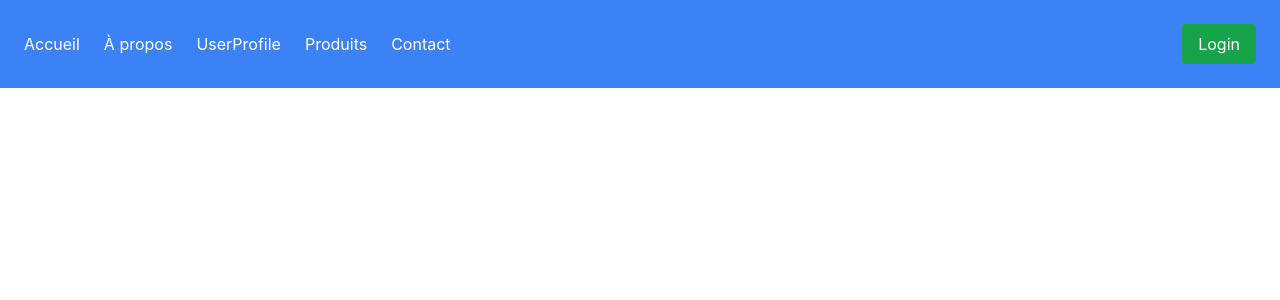
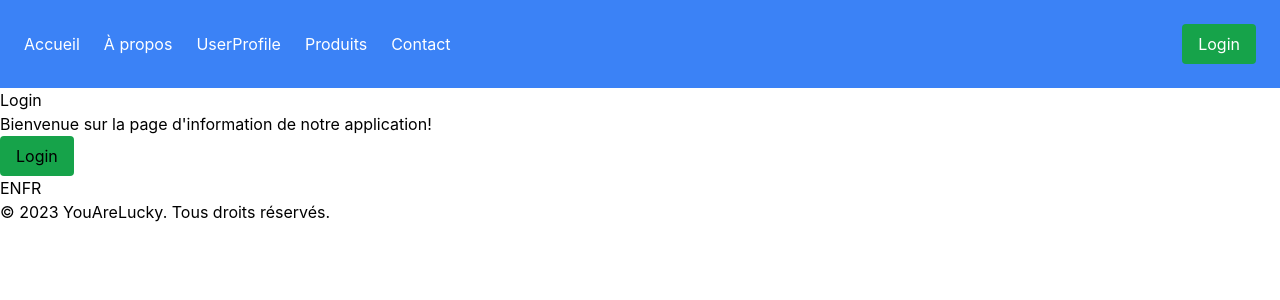
Before and after one commit to YoLoADR/training-react-app, a React (Create React App) app: page /login in a window 1280 px wide. Shown: the top 300 px of the page. Built offline with nearby package versions, Linux system fonts and the light colour scheme.

Commit message:
adding translation

```diff
--- a/package.json
+++ b/package.json
@@ -9,8 +9,10 @@
     "@testing-library/user-event": "^13.5.0",
     "axios": "^1.6.2",
     "firebase": "^10.5.2",
+    "i18next": "^23.7.6",
     "react": "^18.2.0",
     "react-dom": "^18.2.0",
+    "react-i18next": "^13.5.0",
     "react-redux": "^8.1.3",
     "react-router-dom": "^6.18.0",
     "react-scripts": "5.0.1",
--- a/src/App.js
+++ b/src/App.js
@@ -1,15 +1,19 @@
-import { BrowserRouter as Router, Routes, Route, Link } from "react-router-dom";
+// App.js
+import React from 'react';
+import './i18n';
+import { BrowserRouter as Router, Routes, Route } from 'react-router-dom';
 import { Provider } from 'react-redux';
 import store from './store';
-import './App.css';
+import ProtectedRoute from './components/ProtectedRoute'; // Assurez-vous que le chemin est correct
 import Home from "./container/Home";
+import User from "./container/User";
 import About from "./container/About";
 import Contact from "./container/Contact";
 import PropertyDetails from "./container/PropertyDetails";
-import Layout from "./components/Layout/Layout"
+import Layout from "./components/Layout/Layout";
+import Login from './container/Login'; // Assurez-vous que ce composant existe
 
 function App() {
-//  logique du composant
   return (
     <Router>
       <Provider store={store}>
@@ -17,8 +21,14 @@ function App() {
           <Routes>
             <Route path="/" element={<Home />} />
             <Route path="/about" element={<About />} />
+            <Route path="/properties/:id" element={<PropertyDetails />} />
             <Route path="/contact" element={<Contact />} />
-            <Route path="/properties/:id" element={<PropertyDetails />} />
+            <Route path="/login" element={<Login />} /> {/* Page de connexion */}
+            <Route path="/user-profile" element={
+              <ProtectedRoute>
+                <User/>
+              </ProtectedRoute>
+            } />
           </Routes>
         </Layout>
       </Provider>
--- /dev/null
+++ b/src/components/LanguageSwitcher.js
@@ -0,0 +1,15 @@
+import React from 'react';
+import { useTranslation } from 'react-i18next';
+
+const LanguageSwitcher = () => {
+  const { i18n } = useTranslation();
+
+  return (
+    <div>
+      <button onClick={() => i18n.changeLanguage('en')}>EN</button>
+      <button onClick={() => i18n.changeLanguage('fr')}>FR</button>
+    </div>
+  );
+}
+
+export default LanguageSwitcher;
--- a/src/components/Layout/Footer.js
+++ b/src/components/Layout/Footer.js
@@ -1,8 +1,10 @@
 import React from 'react';
+import LanguageSwitcher from '../LanguageSwitcher';
 
 function Footer() {
   return (
     <footer>
+      <LanguageSwitcher/>
       <p>© 2023 YouAreLucky. Tous droits réservés.</p>
     </footer>
   );
--- a/src/components/Layout/Layout.js
+++ b/src/components/Layout/Layout.js
@@ -7,7 +7,7 @@ function Layout({children}){
         <div>
             <Header/>
                 {children}
-            {/* <Footer/> */}
+             <Footer/>
         </div>
     )
 }
--- /dev/null
+++ b/src/components/ProtectedRoute.js
@@ -0,0 +1,19 @@
+// components/ProtectedRoute.js
+import React from 'react';
+import { useSelector } from 'react-redux';
+import { Navigate, useLocation } from 'react-router-dom';
+
+const ProtectedRoute = ({ children }) => {
+  const isAuthenticated = useSelector((state) => state.authentication.isAuthenticated);
+  const location = useLocation();
+
+  if (!isAuthenticated) {
+    // Rediriger vers la page de connexion, en conservant l'emplacement actuel pour un éventuel retour après connexion
+    return <Navigate to="/login" state={{ from: location }} replace />;
+  }
+
+  return children;
+};
+
+
+export default ProtectedRoute;
--- a/src/container/Home.js
+++ b/src/container/Home.js
@@ -1,11 +1,14 @@
 import React from "react";
+import { useTranslation } from 'react-i18next';
 import ProductList from '../components/ProductList'
 
 function Home() {
+  const { t } = useTranslation();
   return (
     <div>
       <h1 className="text-3xl font-bold underline">Accueil</h1>
-      <p>Bienvenue sur la page d'accueil de notre application en Live !</p>
+      <p>{t('welcome')}</p>
+
       <ProductList/>
     </div>
   );
--- /dev/null
+++ b/src/container/Login.js
@@ -0,0 +1,14 @@
+import React from "react";
+import AuthControls from '../components/AuthControls';
+
+function Login() {
+  return (
+    <div>
+      <h1>Login</h1>
+      <p>Bienvenue sur la page d'information de notre application!</p>
+      <AuthControls />
+    </div>
+  );
+}
+
+export default Login;
--- /dev/null
+++ b/src/container/User.js
@@ -0,0 +1,12 @@
+import React from "react";
+
+function User() {
+  return (
+    <div>
+      <h1>User page</h1>
+      <p>Bienvenue sur la page d'information de notre utilisateur !</p>
+    </div>
+  );
+}
+
+export default User;
--- /dev/null
+++ b/src/i18n.js
@@ -0,0 +1,24 @@
+// i18n.js
+import i18n from 'i18next';
+import { initReactI18next } from 'react-i18next';
+import translationEN from './locales/en/translation.json';
+import translationFR from './locales/fr/translation.json';
+
+// Les traductions
+const resources = {
+  en: { translation: translationEN },
+  fr: { translation: translationFR }
+};
+
+i18n
+  .use(initReactI18next)
+  .init({
+    resources,
+    lng: "en", // Langue initiale
+    fallbackLng: "en", // Utilisé si la langue actuelle n'a pas de traduction
+    interpolation: {
+      escapeValue: false // React échappe déjà les valeurs
+    }
+  });
+
+export default i18n;
--- /dev/null
+++ b/src/locales/en/translation.json
@@ -0,0 +1,3 @@
+{
+    "welcome": "Welcome to our application"
+}
--- /dev/null
+++ b/src/locales/fr/translation.json
@@ -0,0 +1,3 @@
+{
+    "welcome": "Bienvenue dans notre application"
+}
```
Also changed, not shown: 1 other file (tests, documents, lock files or other folders).
